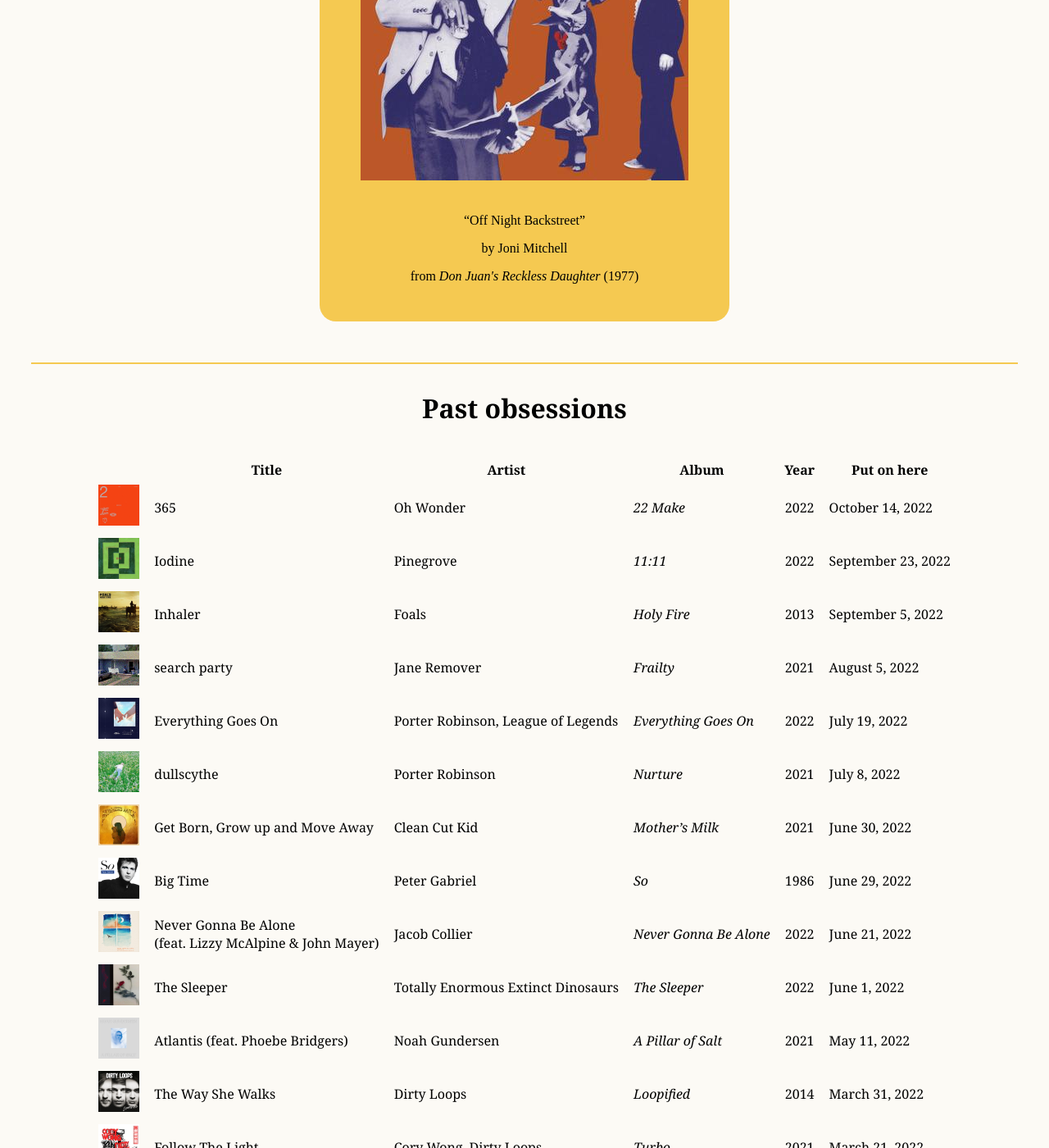
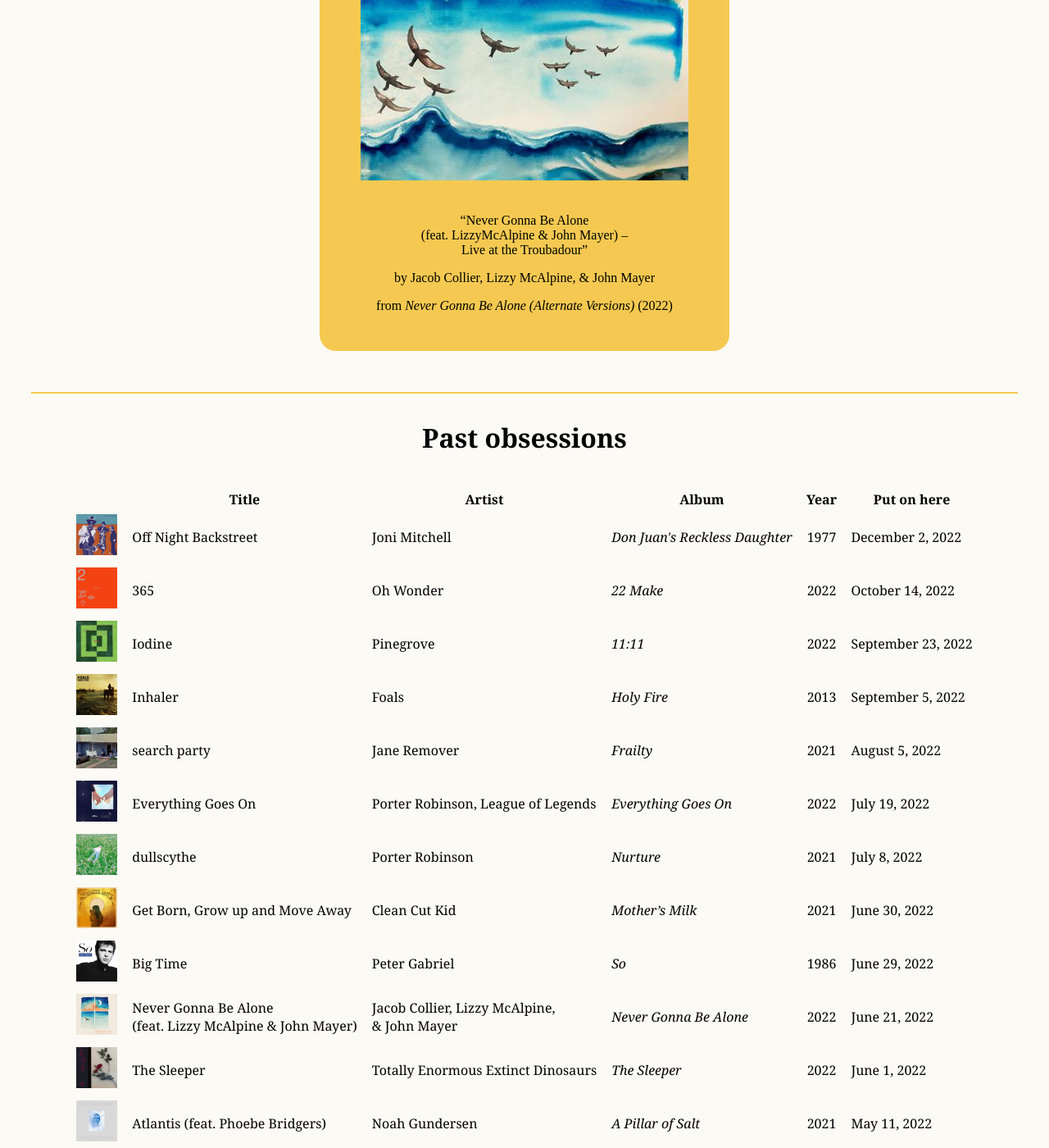
Before and after one commit to russotiro/russotiro.github.io, a Jekyll site: the page built from obsession/index.html, in a window 1280 px wide and 1400 px high, scrolled down 608 px. Shown: the whole window at 82% size. Built offline with Jekyll 4.4.1, drawn with Linux system fonts in a browser that asks for light colours.

Commit message:
dec 2022 update

```diff
--- a/Gemfile
+++ b/Gemfile
@@ -26,3 +26,5 @@
 
 # Performance-booster for watching directories on Windows
 gem "wdm", "~> 0.1.1", :platforms => [:mingw, :x64_mingw, :mswin]
+
+gem "webrick", "~> 1.7"
--- a/_data/potm/potm-table-2022.yml
+++ b/_data/potm/potm-table-2022.yml
@@ -1,4 +1,7 @@
 ---
+  - date: December 2022
+    path: o'neil sunset.jpg
+
   - date: November 2022
     path: breakheart.jpg
     link: ./november/
--- a/obsession/index.html
+++ b/obsession/index.html
@@ -8,15 +8,15 @@
     <hr class="divider">
     <h3>Current obsession</h3>
     <div class="the-obsession">
-        <a href="https://www.youtube.com/watch?v=Ewo2nXlGtiQ">
-            <img class="the-art" src="/assets/img/obsession/joni_mitchell_don_juan's_reckless_daughter.jpg" alt="Album art for obsession">
+        <a href="https://youtu.be/2ScNNmzlFmk">
+            <img class="the-art" src="/assets/img/obsession/jacob_collier,_lizzy_mcalpine,_&_john_mayer_never_gonna_be_alone_(alternate_versions).jpg" alt="Album art for obsession">
         </a>
         <div class="the-info">
-            <p>&#8220;Off Night Backstreet&#8221;</p>
-            <p>by Joni Mitchell</p>
-            <p>from <em>Don Juan's Reckless Daughter</em> (1977)</p>
+            <p>&#8220;Never Gonna Be Alone<br>(feat. LizzyMcAlpine & John Mayer) &ndash;<br>Live at the Troubadour&#8221;</p>
+            <p>by Jacob Collier, Lizzy McAlpine, & John Mayer</p>
+            <p>from <em>Never Gonna Be Alone (Alternate Versions)</em> (2022)</p>
         </div>
-        <!-- December 2, 2022 -->
+        <!-- January 3, 2023 -->
     </div>
 
     <hr style="margin-top: 50px; height: 2px;">
@@ -31,6 +31,14 @@
             <th>Album</th>
             <th>Year</th>
             <th>Put on here</th>
+        </tr>
+        <tr>
+            <td><a href="https://www.youtube.com/watch?v=Ewo2nXlGtiQ"><img src="/assets/img/obsession/joni_mitchell_don_juan's_reckless_daughter.jpg" alt="Album art for obsession"></a></td>
+            <td>Off Night Backstreet</td>
+            <td>Joni Mitchell</td>
+            <td><em>Don Juan's Reckless Daughter</em></td>
+            <td>1977</td>
+            <td>December 2, 2022</td>
         </tr>
         <tr>
             <td><a href="https://youtu.be/B_9z8yaWQHo"><img src="/assets/img/obsession/oh_wonder_22_make.png" alt="Album art for obsession"></a></td>
@@ -99,7 +107,7 @@
         <tr>
             <td><a href="https://youtu.be/TzqNaNMgcMs"><img src="/assets/img/obsession/jacob_collier_never_gonna_be_alone.jpg" alt="Album art for obsession"></a></td>
             <td>Never Gonna Be Alone<br>(feat. Lizzy McAlpine & John Mayer)</td>
-            <td>Jacob Collier</td>
+            <td>Jacob Collier, Lizzy McAlpine,<br>& John Mayer</td>
             <td><em>Never Gonna Be Alone</em></td>
             <td>2022</td>
             <td>June 21, 2022</td>
--- a/potm/2022/november/index.html
+++ b/potm/2022/november/index.html
@@ -23,6 +23,6 @@
     }
 </style>
 <div class="potm bonus">
-    <p>Sunset from Wright Reservoir isthmus in Duxbury, MA.</p>
+    <p>Sunset near Wright Reservoir in Duxbury, MA.</p>
     <img class="landscape" src="/assets/img/potm/bonus/isthmus.jpg">
 </div>
```
Also changed, not shown: Gemfile.lock, assets/img/obsession/jacob_collier,_lizzy_mcalpine,_&_john_mayer_never_gonna_be_alone_(alternate_versions).jpg (added), assets/img/potm/o'neil sunset.jpg (added).
